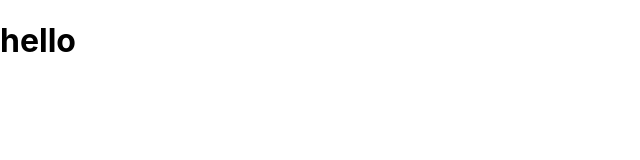
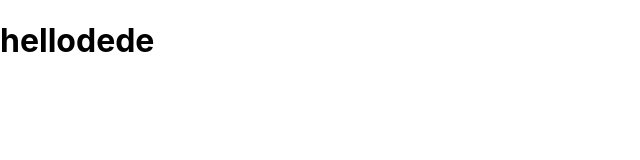
Before and after one commit to muhammadzohid0610/PROlab.ITClub.react, a React (Create React App) app: page / in a window 1280 px wide. Shown: the top 160 px of the page, without its empty margins (0-640 px from the left). Built offline with nearby package versions, Linux system fonts and the light colour scheme.

Commit message:
ozgardi bratva abubakir

```diff
--- a/src/App.tsx
+++ b/src/App.tsx
@@ -12,7 +12,7 @@ const App: React.FC = () => (
 	// 		<Route path="/login" element={<LoginForm />} />
 	// 	</Routes>
 	// </BrowserRouter>
-	<h1>hello</h1>
+	<h1>hellodede</h1>
 
 
 );
```
